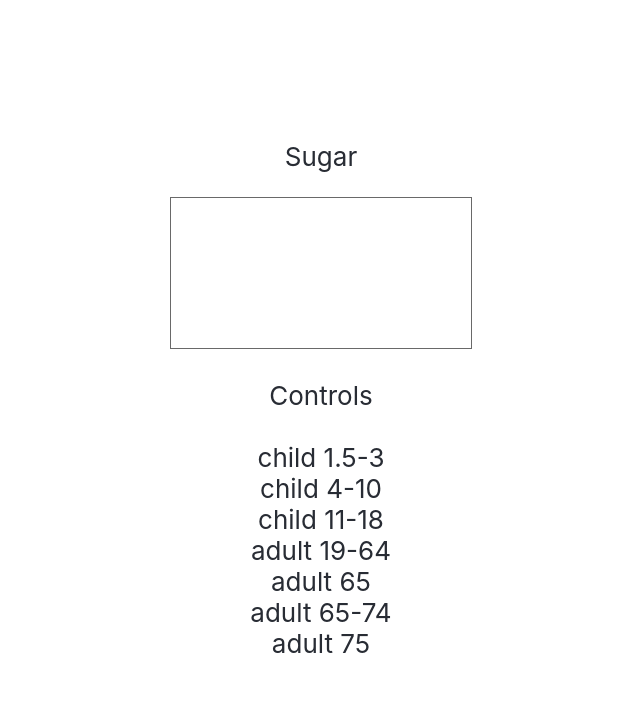
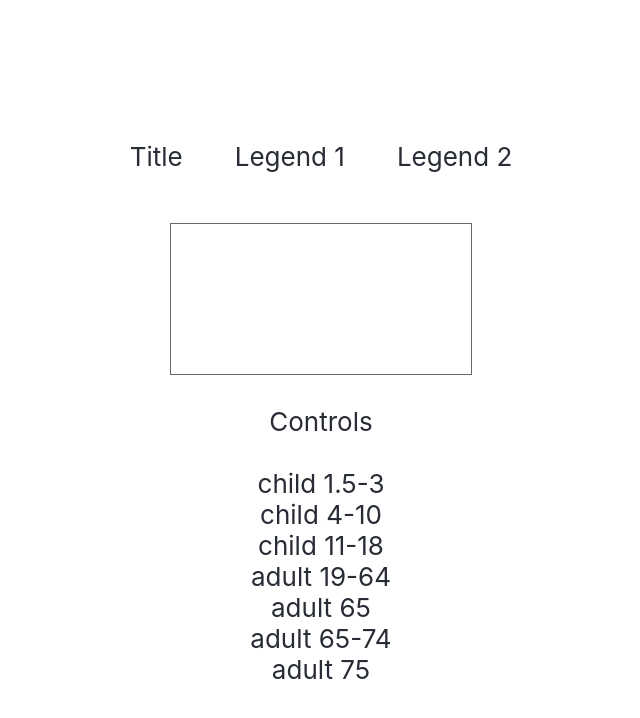
Before and after one commit to anselbrandt/dataviz-sugar, a React (Create React App) app: page / in a window 1280 px wide. Shown: the top 718 px of the page, without its empty margins (319-959 px from the left). Built offline with nearby package versions, Linux system fonts and the light colour scheme.

Commit message:
Add styling

```diff
--- a/src/App.css
+++ b/src/App.css
@@ -13,3 +13,20 @@ svg {
   margin: 1em;
   outline: 1px solid dimgray;
 }
+
+.title-bar {
+  text-align: center;
+  display: flex;
+  flex-direction: row;
+  align-items: center;
+  justify-content: center;
+}
+
+.title {
+  font-size: calc(10px + 2vmin);
+  padding: 1em;
+}
+
+.legend {
+  padding: 1em;
+}
--- a/src/App.js
+++ b/src/App.js
@@ -9,7 +9,11 @@ function App() {
 
   return (
     <div className="App">
-      <div className="title">Sugar</div>
+      <div className="title-bar">
+        <div className="title">Title</div>
+        <div className="legend">Legend 1</div>
+        <div className="legend">Legend 2</div>
+      </div>
       <div className="chart">
         <Chart data={data} />
       </div>
```
